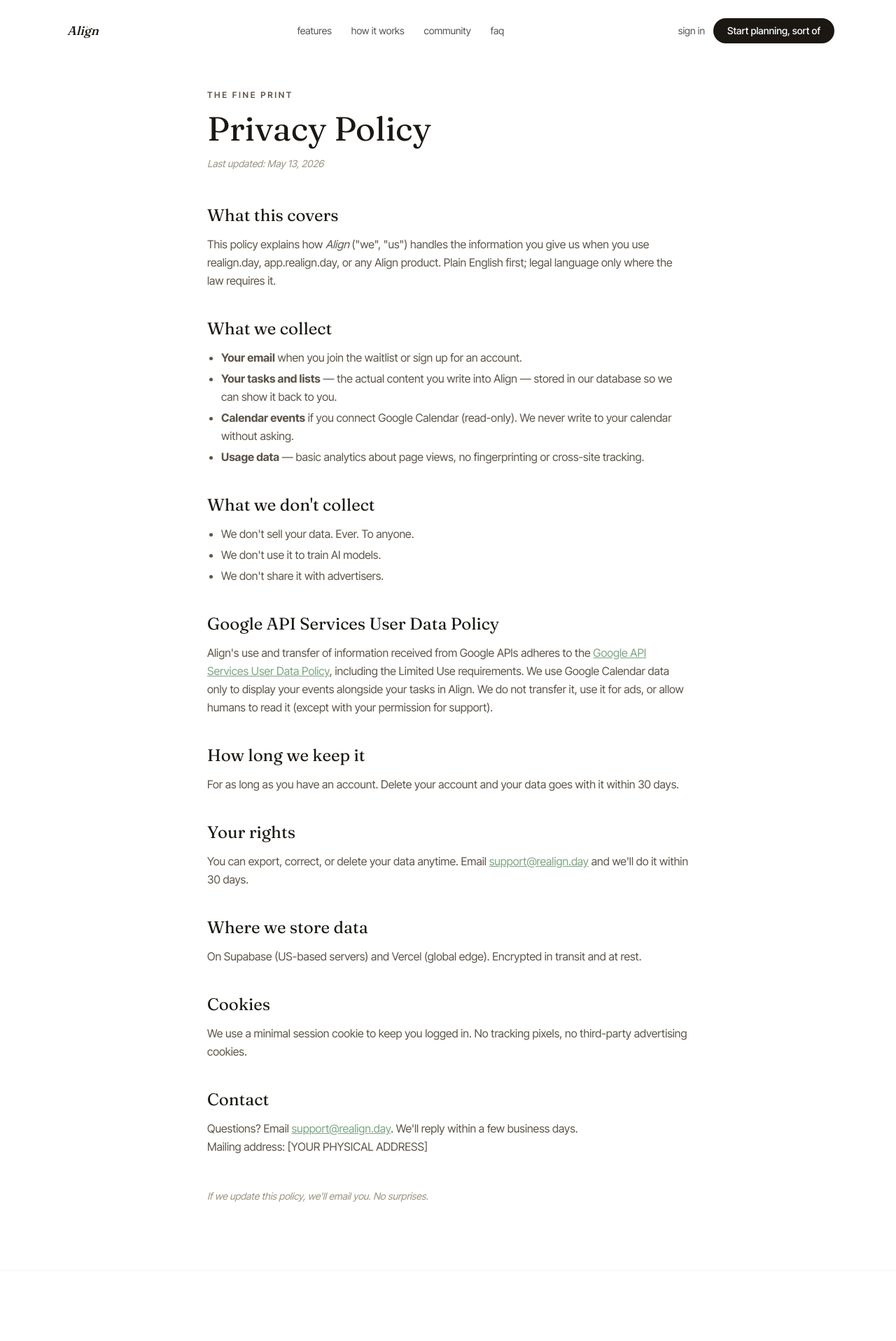
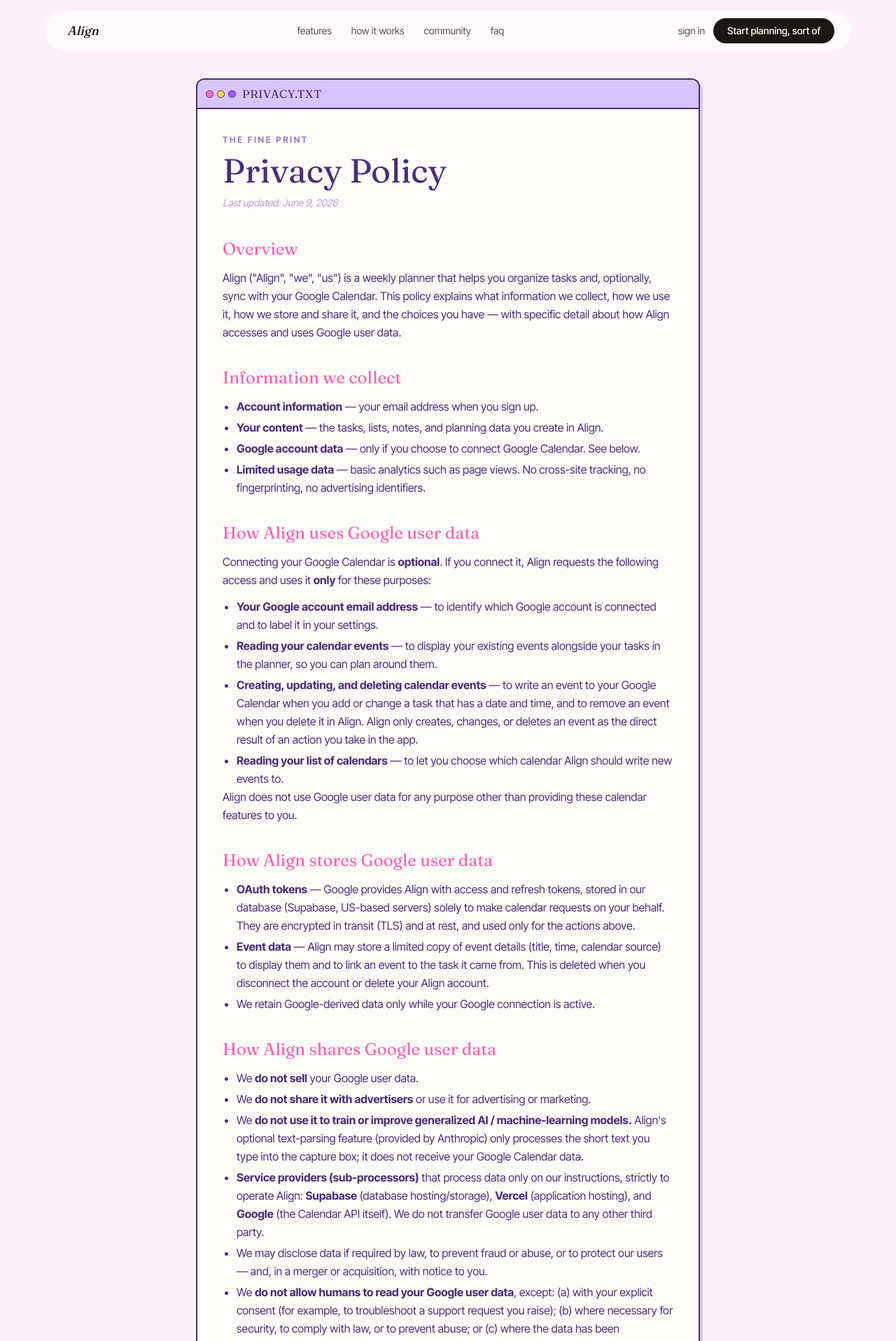
Before and after one commit to deanna1591/align-landing, a Next.js app: page /privacy in a window 1280 px wide. Shown: the top 1917 px of the page at 70% size. Built offline with nearby package versions, Linux system fonts and the light colour scheme.

Commit message:
Rewrite privacy policy: full Google user-data disclosure + contact address

```diff
--- a/app/privacy/page.tsx
+++ b/app/privacy/page.tsx
@@ -3,96 +3,147 @@
 
 export const metadata = {
   title: 'Privacy Policy',
-  description: 'How Align handles your data. Read-only calendar access, never sold, deletable anytime.',
+  description:
+    'How Align handles your data, including Google user data: what Align accesses, how it is used, stored, and shared.',
 }
 
 export default function PrivacyPage() {
   return (
     <>
       <SiteHeader />
-      <main className="pt-32 pb-24">
-        <article className="max-w-3xl mx-auto px-6 lg:px-10 prose prose-neutral">
-          <p className="text-xs tracking-[0.22em] uppercase text-muted font-semibold mb-4">
+      <main className="pt-28 pb-24" style={{ background: '#FDF1F9' }}>
+        <div className="max-w-3xl mx-auto px-4 sm:px-6">
+          <div
+            style={{
+              background: '#FFFDF9',
+              border: '2px solid #4A2E7A',
+              borderRadius: 12,
+              boxShadow: '4px 4px 0 rgba(91,62,142,0.22)',
+              overflow: 'hidden',
+            }}
+          >
+            {/* window title bar */}
+            <div
+              style={{
+                display: 'flex',
+                alignItems: 'center',
+                gap: 9,
+                padding: '8px 12px',
+                background: '#DAC4FF',
+                borderBottom: '2px solid #4A2E7A',
+              }}
+            >
+              <span style={{ display: 'inline-flex', gap: 5 }}>
+                <span style={{ width: 11, height: 11, borderRadius: 999, background: '#FF6FB5', border: '1.5px solid #4A2E7A' }} />
+                <span style={{ width: 11, height: 11, borderRadius: 999, background: '#FCD93D', border: '1.5px solid #4A2E7A' }} />
+                <span style={{ width: 11, height: 11, borderRadius: 999, background: '#9B5CFF', border: '1.5px solid #4A2E7A' }} />
+              </span>
+              <span style={{ flex: 1, fontFamily: 'var(--font-fraunces), Georgia, serif', fontSize: '1rem', letterSpacing: '0.04em', textTransform: 'uppercase', color: '#4A2E7A' }}>
+                PRIVACY.TXT
+              </span>
+            </div>
+
+            <article className="px-6 sm:px-9 py-9">
+              <p className="text-xs tracking-[0.22em] uppercase font-semibold mb-3" style={{ color: '#8B6FB8' }}>
                 The fine print
               </p>
-          <h1 className="font-serif text-5xl text-ink mb-4">Privacy Policy</h1>
-          <p className="text-sm text-soft italic mb-12">Last updated: May 13, 2026</p>
+              <h1 className="font-serif text-4xl sm:text-5xl mb-3" style={{ color: '#4A2E7A' }}>Privacy Policy</h1>
+              <p className="text-sm italic mb-10" style={{ color: '#B49ED6' }}>Last updated: June 9, 2026</p>
 
-          <Section title="What this covers">
-            This policy explains how <em className="italic">Align</em> (&quot;we&quot;, &quot;us&quot;) handles the
-            information you give us when you use realign.day, app.realign.day, or any
-            Align product. Plain English first; legal language only where the law requires it.
+              <Section title="Overview">
+                Align (&quot;Align&quot;, &quot;we&quot;, &quot;us&quot;) is a weekly planner that helps you organize tasks and,
+                optionally, sync with your Google Calendar. This policy explains what information we collect,
+                how we use it, how we store and share it, and the choices you have &mdash; with specific detail
+                about how Align accesses and uses Google user data.
               </Section>
 
-          <Section title="What we collect">
+              <Section title="Information we collect">
                 <ul>
-              <li><strong>Your email</strong> when you join the waitlist or sign up for an account.</li>
-              <li><strong>Your tasks and lists</strong> — the actual content you write into Align — stored in our database so we can show it back to you.</li>
-              <li><strong>Calendar events</strong> if you connect Google Calendar (read-only). We never write to your calendar without asking.</li>
-              <li><strong>Usage data</strong> — basic analytics about page views, no fingerprinting or cross-site tracking.</li>
+                  <li><strong>Account information</strong> &mdash; your email address when you sign up.</li>
+                  <li><strong>Your content</strong> &mdash; the tasks, lists, notes, and planning data you create in Align.</li>
+                  <li><strong>Google account data</strong> &mdash; only if you choose to connect Google Calendar. See below.</li>
+                  <li><strong>Limited usage data</strong> &mdash; basic analytics such as page views. No cross-site tracking, no fingerprinting, no advertising identifiers.</li>
                 </ul>
               </Section>
 
-          <Section title="What we don't collect">
+              <Section title="How Align uses Google user data">
+                <p>Connecting your Google Calendar is <strong>optional</strong>. If you connect it, Align requests the following access and uses it <strong>only</strong> for these purposes:</p>
                 <ul>
-              <li>We don&apos;t sell your data. Ever. To anyone.</li>
-              <li>We don&apos;t use it to train AI models.</li>
-              <li>We don&apos;t share it with advertisers.</li>
+                  <li><strong>Your Google account email address</strong> &mdash; to identify which Google account is connected and to label it in your settings.</li>
+                  <li><strong>Reading your calendar events</strong> &mdash; to display your existing events alongside your tasks in the planner, so you can plan around them.</li>
+                  <li><strong>Creating, updating, and deleting calendar events</strong> &mdash; to write an event to your Google Calendar when you add or change a task that has a date and time, and to remove an event when you delete it in Align. Align only creates, changes, or deletes an event as the direct result of an action you take in the app.</li>
+                  <li><strong>Reading your list of calendars</strong> &mdash; to let you choose which calendar Align should write new events to.</li>
+                </ul>
+                <p>Align does not use Google user data for any purpose other than providing these calendar features to you.</p>
+              </Section>
+
+              <Section title="How Align stores Google user data">
+                <ul>
+                  <li><strong>OAuth tokens</strong> &mdash; Google provides Align with access and refresh tokens, stored in our database (Supabase, US-based servers) solely to make calendar requests on your behalf. They are encrypted in transit (TLS) and at rest, and used only for the actions above.</li>
+                  <li><strong>Event data</strong> &mdash; Align may store a limited copy of event details (title, time, calendar source) to display them and to link an event to the task it came from. This is deleted when you disconnect the account or delete your Align account.</li>
+                  <li>We retain Google-derived data only while your Google connection is active.</li>
                 </ul>
               </Section>
 
-          <Section title="Google API Services User Data Policy">
-            Align&apos;s use and transfer of information received from Google APIs adheres to
-            the{' '}
-            <a
-              href="https://developers.google.com/terms/api-services-user-data-policy"
-              className="text-sage hover:text-sage-deep underline"
-            >
+              <Section title="How Align shares Google user data">
+                <ul>
+                  <li>We <strong>do not sell</strong> your Google user data.</li>
+                  <li>We <strong>do not share it with advertisers</strong> or use it for advertising or marketing.</li>
+                  <li>We <strong>do not use it to train or improve generalized AI / machine-learning models.</strong> Align&apos;s optional text-parsing feature (provided by Anthropic) only processes the short text you type into the capture box; it does not receive your Google Calendar data.</li>
+                  <li><strong>Service providers (sub-processors)</strong> that process data only on our instructions, strictly to operate Align: <strong>Supabase</strong> (database hosting/storage), <strong>Vercel</strong> (application hosting), and <strong>Google</strong> (the Calendar API itself). We do not transfer Google user data to any other third party.</li>
+                  <li>We may disclose data if required by law, to prevent fraud or abuse, or to protect our users &mdash; and, in a merger or acquisition, with notice to you.</li>
+                  <li>We <strong>do not allow humans to read your Google user data</strong>, except: (a) with your explicit consent (for example, to troubleshoot a support request you raise); (b) where necessary for security, to comply with law, or to prevent abuse; or (c) where the data has been aggregated and anonymized.</li>
+                </ul>
+              </Section>
+
+              <Section title="Limited Use disclosure">
+                Align&apos;s use and transfer of information received from Google APIs to any other app will adhere to the{' '}
+                <a href="https://developers.google.com/terms/api-services-user-data-policy" className="underline" style={{ color: '#FF5FB0' }}>
                   Google API Services User Data Policy
                 </a>
-            , including the Limited Use requirements. We use Google Calendar data only to
-            display your events alongside your tasks in Align. We do not transfer it,
-            use it for ads, or allow humans to read it (except with your permission for
-            support).
+                , including the Limited Use requirements.
               </Section>
 
-          <Section title="How long we keep it">
-            For as long as you have an account. Delete your account and your data goes
-            with it within 30 days.
+              <Section title="Retention and deletion">
+                <ul>
+                  <li><strong>Disconnect</strong> a Google account anytime in Align (Settings &rarr; disconnect); Align promptly deletes that account&apos;s tokens and synced event data.</li>
+                  <li><strong>Delete your Align account</strong> and all your data &mdash; including Google-derived data &mdash; is permanently deleted within 30 days.</li>
+                  <li><strong>Revoke access</strong> directly from your Google Account anytime at{' '}
+                    <a href="https://myaccount.google.com/permissions" className="underline" style={{ color: '#FF5FB0' }}>myaccount.google.com/permissions</a>.
+                  </li>
+                  <li>Email <a href="mailto:support@realign.day" className="underline" style={{ color: '#FF5FB0' }}>support@realign.day</a> for export, correction, or deletion; honored within 30 days.</li>
+                </ul>
               </Section>
 
-          <Section title="Your rights">
-            You can export, correct, or delete your data anytime. Email{' '}
-            <a href="mailto:support@realign.day" className="text-sage hover:text-sage-deep underline">
-              support@realign.day
-            </a>{' '}
-            and we&apos;ll do it within 30 days.
+              <Section title="Security">
+                Data is encrypted in transit (TLS) and at rest. Access to production systems is restricted.
+                OAuth tokens are stored encrypted and used only to make authorized calendar requests on your behalf.
               </Section>
 
-          <Section title="Where we store data">
-            On Supabase (US-based servers) and Vercel (global edge). Encrypted in transit
-            and at rest.
+              <Section title="Other information we handle">
+                <ul>
+                  <li>Your email and the content you create are stored to provide the service and shown back to you. We never sell it.</li>
+                  <li><strong>Cookies</strong> &mdash; a single session cookie keeps you signed in. No third-party advertising or tracking cookies.</li>
+                </ul>
               </Section>
 
-          <Section title="Cookies">
-            We use a minimal session cookie to keep you logged in. No tracking pixels, no
-            third-party advertising cookies.
+              <Section title="Children">
+                Align is not directed to children under 13 (or the minimum age required in your jurisdiction),
+                and we do not knowingly collect their personal information.
+              </Section>
+
+              <Section title="Changes to this policy">
+                If we make material changes, we will update this page and notify you by email.
               </Section>
 
               <Section title="Contact">
-            Questions? Email{' '}
-            <a href="mailto:support@realign.day" className="text-sage hover:text-sage-deep underline">
-              support@realign.day
-            </a>
-            . We&apos;ll reply within a few business days.
+                Questions or requests: <a href="mailto:support@realign.day" className="underline" style={{ color: '#FF5FB0' }}>support@realign.day</a>
                 <br />
-            Mailing address: [YOUR PHYSICAL ADDRESS]
+                Mailing address: 2901 E Greenway Rd, Phoenix, AZ 85032
               </Section>
-
-          <p className="text-sm text-soft italic mt-12">
-            If we update this policy, we&apos;ll email you. No surprises.
-          </p>
             </article>
+          </div>
+        </div>
       </main>
       <SiteFooter />
     </>
@@ -101,9 +152,12 @@
 
 function Section({ title, children }: { title: string; children: React.ReactNode }) {
   return (
-    <div className="mb-10">
-      <h2 className="font-serif text-2xl text-ink mb-3">{title}</h2>
-      <div className="text-base text-muted leading-relaxed [&_ul]:list-disc [&_ul]:pl-5 [&_ul]:space-y-1 [&_ul]:mt-2 [&_a]:text-sage">
+    <div className="mb-9">
+      <h2 className="font-serif text-2xl mb-3" style={{ color: '#FF5FB0' }}>{title}</h2>
+      <div
+        className="text-base leading-relaxed [&_ul]:list-disc [&_ul]:pl-5 [&_ul]:space-y-1 [&_ul]:mt-2 [&_p]:mb-3"
+        style={{ color: '#4A2E7A' }}
+      >
         {children}
       </div>
     </div>
```
Lines whose indentation alone changed are shown as unchanged.
